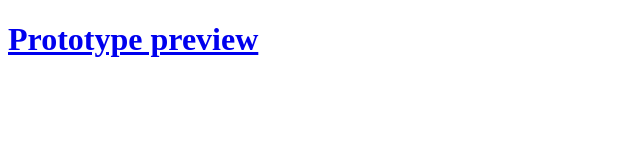
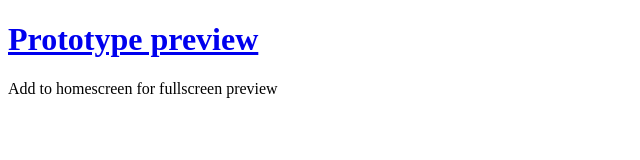
Before and after one commit to frank-oursky/moneyplaza-prototype, a plain HTML site: page index.html in a window 1280 px wide. Shown: the whole page, without its empty margins (0-640 px from the left). Drawn offline with Linux system fonts and the light colour scheme.

Commit message:
Add short instruction

```diff
--- a/index.html
+++ b/index.html
@@ -8,5 +8,7 @@
 
 	<h1><a href="https://frank-oursky.github.io/moneyplaza-prototype/preview/">Prototype preview</a></h1>
 
+  <p>Add to homescreen for fullscreen preview</p>
+
   </body>
 </html>
```
